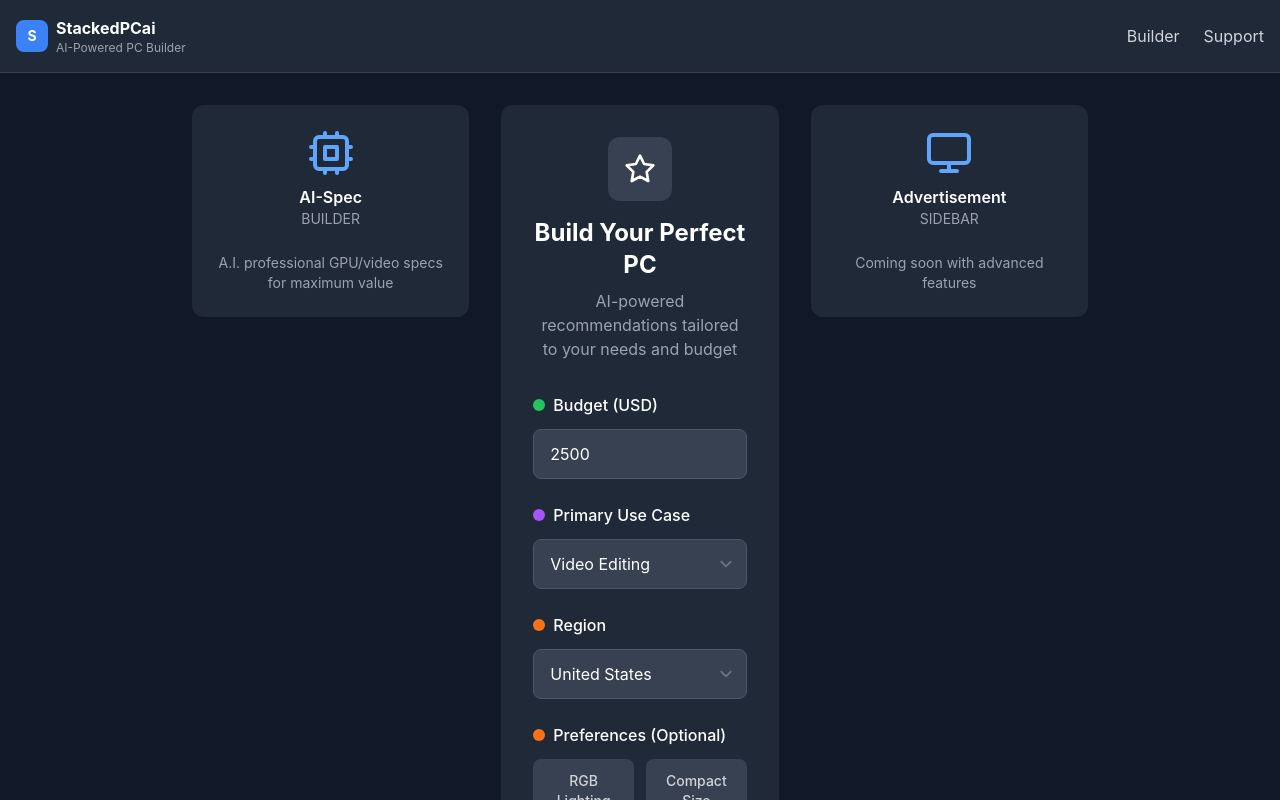
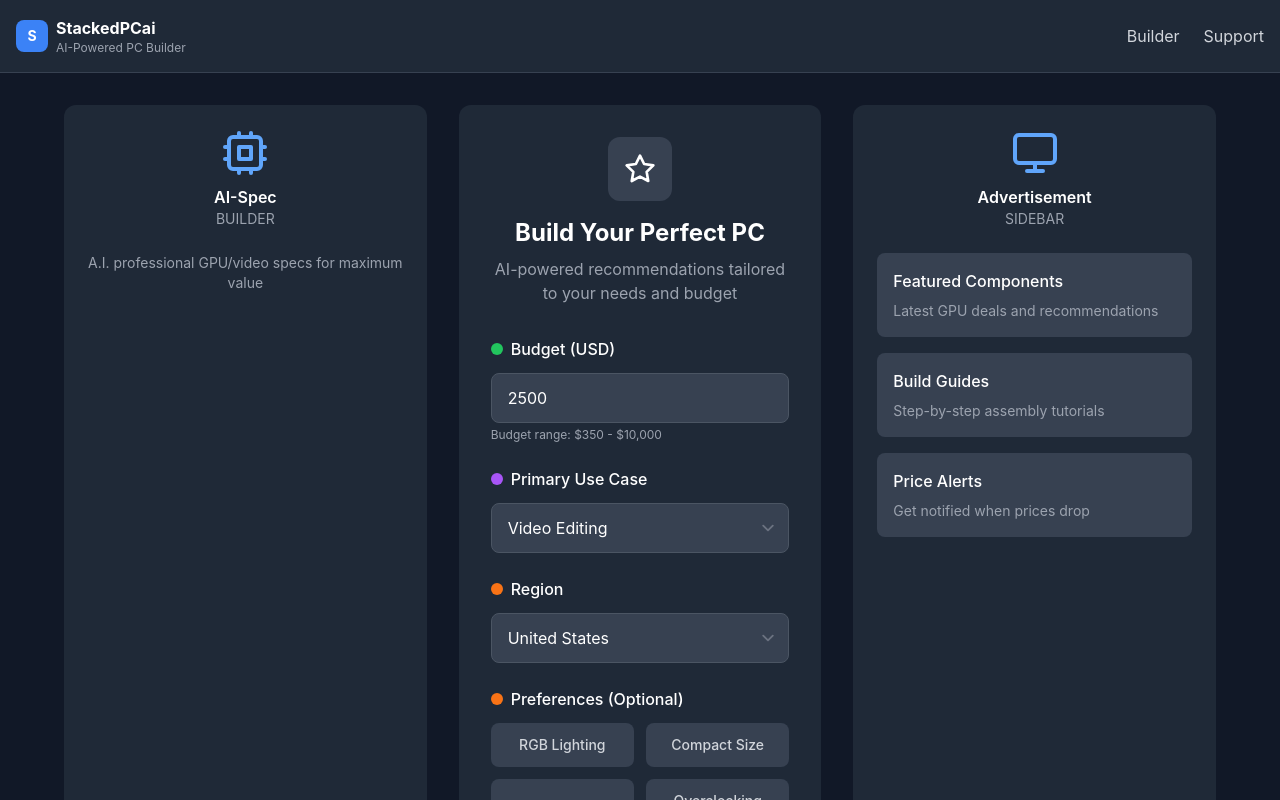
Before and after one commit to Jeetski2980/pc-Newest, a Next.js app: page / in a window 1280 px wide. Shown: the top 800 px of the page. Built offline with nearby package versions, Linux system fonts and the light colour scheme.

Commit message:
Update PCBuilderForm with budget limits, region restrictions, and layout improvements
cgen-a70b07c7557744399e0f60fb2b8d2412

```diff
--- a/app/components/PCBuilderForm.tsx
+++ b/app/components/PCBuilderForm.tsx
@@ -43,10 +43,10 @@ export default function PCBuilderForm({ onGenerate }: PCBuilderFormProps) {
   }
 
   return (
-    <div className="max-w-4xl mx-auto">
-      <div className="grid grid-cols-1 lg:grid-cols-3 gap-8">
+    <div className="max-w-6xl mx-auto">
+      <div className="grid grid-cols-1 lg:grid-cols-3 gap-8 min-h-[80vh]">
         {/* Left sidebar */}
-        <div className="bg-gray-800 rounded-xl p-6 h-fit">
+        <div className="bg-gray-800 rounded-xl p-6 h-full">
           <div className="text-center mb-6">
             <Cpu className="w-12 h-12 text-blue-400 mx-auto mb-2" />
             <h3 className="text-white font-semibold">AI-Spec</h3>
@@ -58,7 +58,7 @@ export default function PCBuilderForm({ onGenerate }: PCBuilderFormProps) {
         </div>
 
         {/* Main form */}
-        <div className="bg-gray-800 rounded-xl p-8">
+        <div className="bg-gray-800 rounded-xl p-8 h-fit">
           <div className="text-center mb-8">
             <div className="w-16 h-16 bg-gray-700 rounded-xl flex items-center justify-center mx-auto mb-4">
               <Star className="w-8 h-8 text-white" />
@@ -78,9 +78,12 @@ export default function PCBuilderForm({ onGenerate }: PCBuilderFormProps) {
                 type="number"
                 value={budget}
                 onChange={(e) => setBudget(e.target.value)}
+                min="350"
+                max="10000"
                 className="w-full bg-gray-700 text-white px-4 py-3 rounded-lg border border-gray-600 focus:border-blue-500 focus:outline-none"
                 placeholder="2500"
               />
+              <p className="text-gray-400 text-xs mt-1">Budget range: $350 - $10,000</p>
             </div>
 
             {/* Primary Use Case */}
@@ -116,8 +119,6 @@ export default function PCBuilderForm({ onGenerate }: PCBuilderFormProps) {
                 <option>United States</option>
                 <option>Canada</option>
                 <option>United Kingdom</option>
-                <option>Europe</option>
-                <option>Australia</option>
               </select>
             </div>
 
@@ -181,15 +182,33 @@ export default function PCBuilderForm({ onGenerate }: PCBuilderFormProps) {
         </div>
 
         {/* Right sidebar */}
-        <div className="bg-gray-800 rounded-xl p-6 h-fit">
+        <div className="bg-gray-800 rounded-xl p-6 h-full flex flex-col">
           <div className="text-center mb-6">
             <Monitor className="w-12 h-12 text-blue-400 mx-auto mb-2" />
             <h3 className="text-white font-semibold">Advertisement</h3>
             <p className="text-gray-400 text-sm">SIDEBAR</p>
           </div>
-          <p className="text-gray-400 text-sm text-center">
-            Coming soon with advanced features
-          </p>
+          <div className="flex-1 flex flex-col justify-between">
+            <div className="space-y-4">
+              <div className="bg-gray-700 rounded-lg p-4">
+                <h4 className="text-white font-medium mb-2">Featured Components</h4>
+                <p className="text-gray-400 text-sm">Latest GPU deals and recommendations</p>
+              </div>
+              <div className="bg-gray-700 rounded-lg p-4">
+                <h4 className="text-white font-medium mb-2">Build Guides</h4>
+                <p className="text-gray-400 text-sm">Step-by-step assembly tutorials</p>
+              </div>
+              <div className="bg-gray-700 rounded-lg p-4">
+                <h4 className="text-white font-medium mb-2">Price Alerts</h4>
+                <p className="text-gray-400 text-sm">Get notified when prices drop</p>
+              </div>
+            </div>
+            <div className="mt-6 text-center">
+              <p className="text-gray-400 text-xs">
+                Powered by AI recommendations
+              </p>
+            </div>
+          </div>
         </div>
       </div>
     </div>
```
